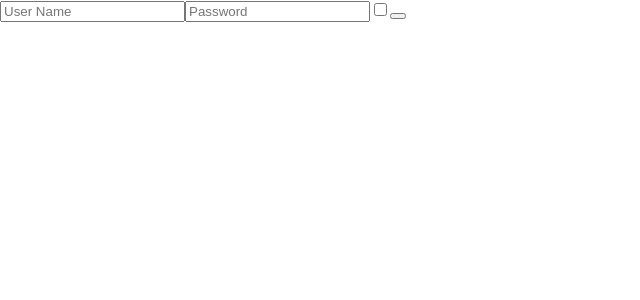
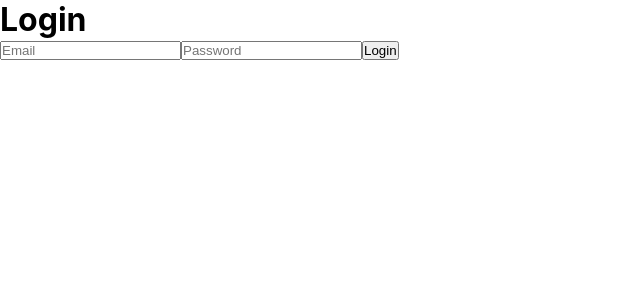
Before and after one commit to Prasad11121999/myresume, a React (Create React App) app: page / in a window 1280 px wide. Shown: the top 300 px of the page, without its empty margins (0-640 px from the left). Built offline with nearby package versions, Linux system fonts and the light colour scheme.

Commit message:
adding login page with login endpoint

```diff
--- a/src/App.css
+++ b/src/App.css
@@ -1,38 +1,8 @@
-.App {
-  text-align: center;
+*{
+  padding: 0;
+  margin: 0;
 }
-
-.App-logo {
-  height: 40vmin;
-  pointer-events: none;
+.main{
+  height: 100vh;
+  width: 100vw;
 }
-
-@media (prefers-reduced-motion: no-preference) {
-  .App-logo {
-    animation: App-logo-spin infinite 20s linear;
-  }
-}
-
-.App-header {
-  background-color: #282c34;
-  min-height: 100vh;
-  display: flex;
-  flex-direction: column;
-  align-items: center;
-  justify-content: center;
-  font-size: calc(10px + 2vmin);
-  color: white;
-}
-
-.App-link {
-  color: #61dafb;
-}
-
-@keyframes App-logo-spin {
-  from {
-    transform: rotate(0deg);
-  }
-  to {
-    transform: rotate(360deg);
-  }
-}
--- a/src/App.js
+++ b/src/App.js
@@ -5,7 +5,9 @@ import Login from './Pages/Login';
 function App() {
   return (
     <>
-      <Login/>
+      <main className='.main'>
+        <Login/>
+      </main>
     </>
   );
 }
--- a/src/Pages/Login.js
+++ b/src/Pages/Login.js
@@ -1,16 +1,67 @@
-import React from "react";
-import './Login.css';
-import './Common.css';
+import React, { useState } from 'react';
 
-const Login=()=>{
-    return(
-        <div>
-            <input type="email" placeholder="User Name" required={true}/>
-            <input type="password" placeholder="Password" required={true}/>
-            <input type="checkbox"/>
-            <button value="Login"/>
-        </div>
+function Login() {
+  const [email, setEmail] = useState('');
+  const [password, setPassword] = useState('');
+  const [isAuthenticated, setIsAuthenticated] = useState(false);
+  const [error, setError] = useState('');
+
+  const handleSubmit = async (e) => {
+    e.preventDefault();
+
+    try {
+      const response = await fetch(`https://fastapi-app-427j.onrender.com/login/?email=${encodeURIComponent(email)}&password=${encodeURIComponent(password)}`);
+
+      const data = await response.json();
+
+      if (response.ok) {
+        setIsAuthenticated(data.isAuthenticated);
+        setEmail(data.email);
+        if(!isAuthenticated){
+            setError('please enter valid credentails');
+        }
+
+      } else {
+        setError(data.error || 'please enter valid credentails');
+      }
+    } catch (error) {
+      console.error('Error:', error);
+      setError('An error occurred');
+    }
+  };
+
+  if (isAuthenticated) {
+    return (
+      <div>
+        <h1>Welcome {email}</h1>
+        {/* Your dashboard component goes here */}
+      </div>
     );
-};
+  }
 
-export default Login
+  return (
+    <div>
+      <h1>Login</h1>
+      <form onSubmit={handleSubmit}>
+        <input
+          type="email"
+          placeholder="Email"
+          value={email}
+          onChange={(e) => setEmail(e.target.value)}
+          required
+        />
+        <input
+          type="password"
+          placeholder="Password"
+          value={password}
+          onChange={(e) => setPassword(e.target.value)}
+          required
+        />
+        <button type="submit">Login</button>
+        {error && <p>{error}</p>}
+      </form>
+    </div>
+  );
+}
+
+export default Login;
```
